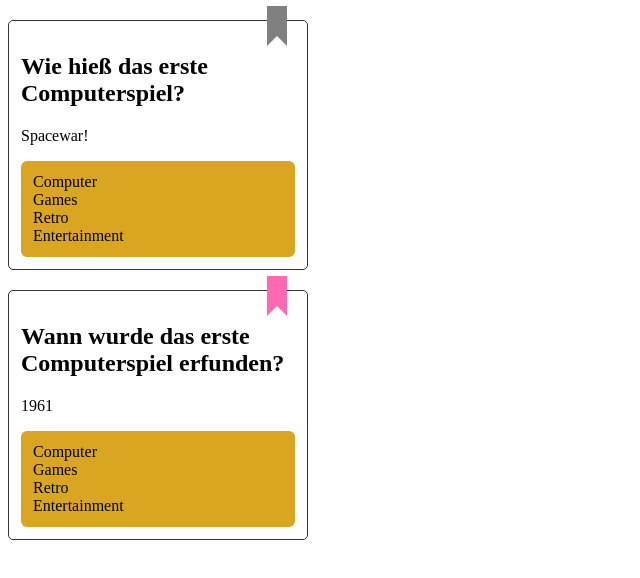
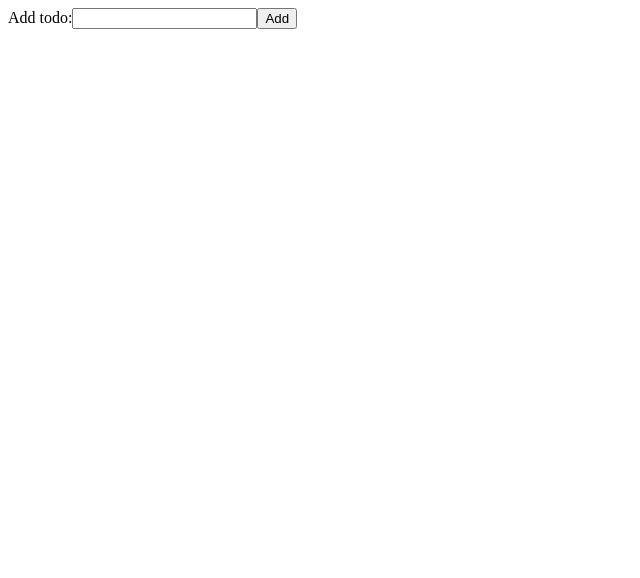
Before and after one commit to tillwilling/react-playground, a React (Vite) app: page / in a window 1280 px wide. Shown: the top 578 px of the page, without its empty margins (0-640 px from the left). Built offline with nearby package versions, Linux system fonts and the light colour scheme.

Commit message:
spread operator

```diff
--- a/package.json
+++ b/package.json
@@ -12,6 +12,7 @@
   "dependencies": {
     "react": "^17.0.2",
     "react-dom": "^17.0.2",
+    "uuid": "^8.3.2",
     "vite": "^2.2.4"
   }
 }
--- a/src/App.jsx
+++ b/src/App.jsx
@@ -1,29 +1,45 @@
-import * as React from 'react'
-import Card from './Card'
-
-const quiz = [
-  {
-    question: 'Wie hieß das erste Computerspiel?',
-    answer: 'Spacewar!',
-    active: false,
-    tags: ['Computer', 'Games', 'Retro', 'Entertainment'],
-    id: 1,
-  },
-  {
-    question: 'Wann wurde das erste Computerspiel erfunden?',
-    answer: '1961',
-    active: true,
-    tags: ['Computer', 'Games', 'Retro', 'Entertainment'],
-    id: 2,
-  },
-]
+import React, { useState } from 'react'
+import { v4 as uuidv4 } from 'uuid'
+import './App.css'
 
 export default () => {
+  const [todos, setTodos] = useState([])
   return (
-    <div>
-      {quiz.map(({ question, answer, active, tags, id }) => (
-        <Card question={question} answer={answer} active={active} tags={tags} />
-      ))}
+    <div className="App">
+      <form onSubmit={handleSubmit}>
+        <label>
+          Add todo:
+          <input name="todo" type="text" />
+        </label>
+        <button>Add</button>
+      </form>
+      <ul>
+        {todos.map(({ text, isDone, id }) => (
+          <li onClick={() => toggleIsDone(id)} key={id}>
+            {text} {isDone && '✅'}
+          </li>
+        ))}
+      </ul>
     </div>
   )
+
+  function toggleIsDone(id) {
+    const index = todos.findIndex(todo => todo.id === id)
+    const todo = todos[index]
+    setTodos([
+      ...todos.slice(0, index),
+      { ...todo, isDone: !todo.isDone },
+      ...todos.slice(index + 1),
+    ])
+  }
+
+  function handleSubmit(event) {
+    event.preventDefault()
+    const form = event.target
+    const input = form.elements.todo
+    const newTodo = { text: input.value, isDone: false, id: uuidv4() }
+    setTodos([newTodo, ...todos])
+    form.reset()
+    input.focus()
+  }
 }
--- a/src/Card.css
+++ /dev/null
@@ -1,35 +0,0 @@
-.Card {
-  padding: 12px;
-  width: 300px;
-  border: 1px solid #333;
-  border-radius: 5px;
-  margin: 20px 0;
-  box-sizing: border-box;
-  position: relative;
-}
-
-.bookmark {
-  height: 30px;
-  border-left: 10px solid grey;
-  border-right: 10px solid grey;
-  border-bottom: 10px solid transparent;
-  background: white;
-  position: absolute;
-  top: -15px;
-  right: 20px;
-}
-
-.bookmark.active {
-  border-left: 10px solid hotpink;
-  border-right: 10px solid hotpink;
-}
-
-.Tags {
-  padding: 12px;
-  margin: 0;
-  display: grid;
-  background: goldenrod;
-  border: none;
-  border-radius: 6px;
-  list-style: none;
-}
--- a/src/Card.jsx
+++ /dev/null
@@ -1,17 +0,0 @@
-import * as React from 'react'
-import './Card.css'
-
-export default ({ question, answer, active, tags, id }) => {
-  return (
-    <section className="Card">
-      <h2>{question}</h2>
-      <p>{answer}</p>
-      <div className={active ? 'bookmark active' : 'bookmark'}></div>
-      <ul className="Tags">
-        {tags.map(tags => (
-          <li key={tags}>{tags}</li>
-        ))}
-      </ul>
-    </section>
-  )
-}
```
Also changed, not shown: 1 other file (tests, documents, lock files or other folders).
